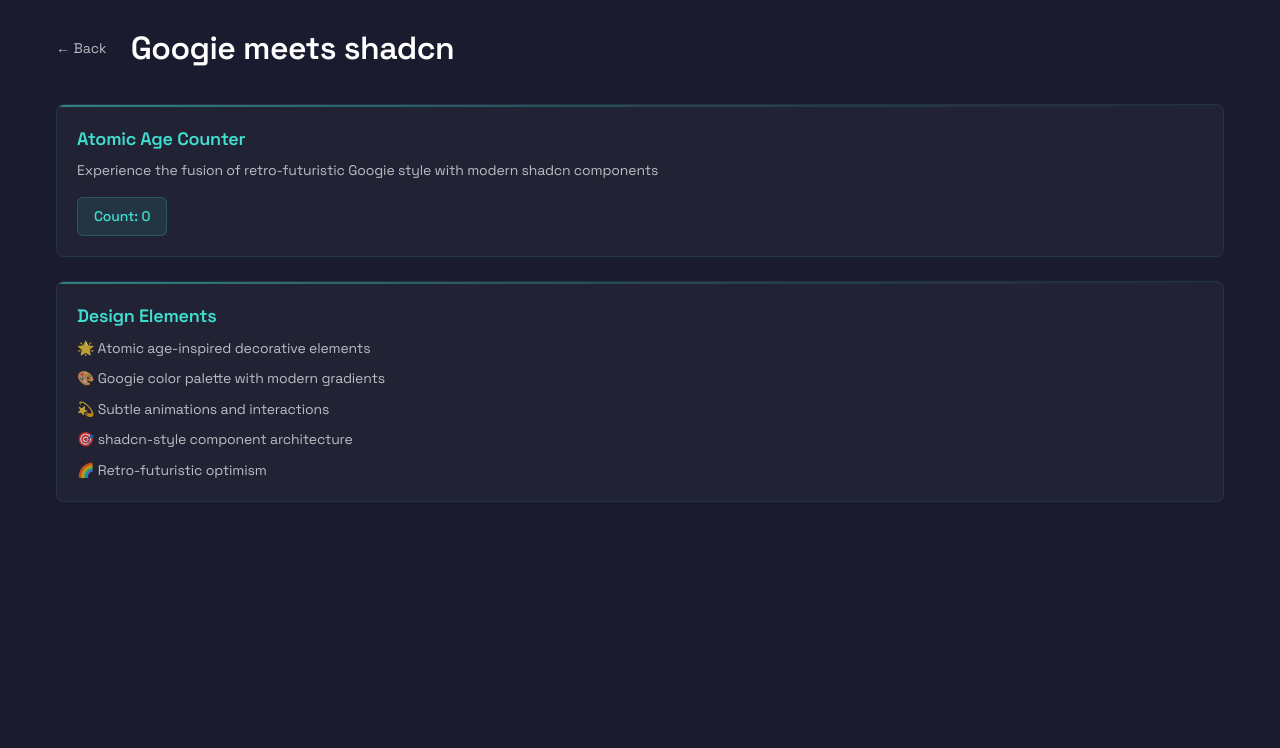
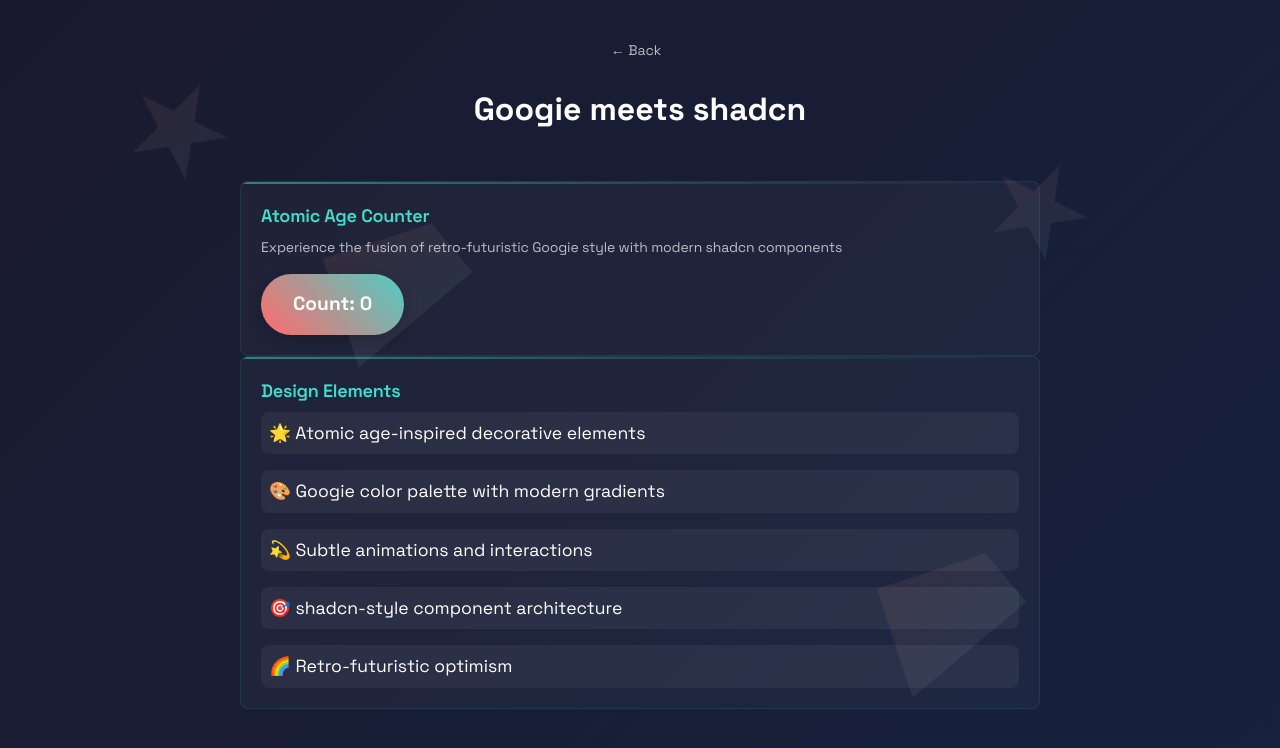
Before and after one commit to MD412/marc-prototype-home, a Next.js app: page /prototypes/Marc-1 in a window 1280 px wide. Shown: the top 748 px of the page. Built offline with nearby package versions, Linux system fonts and the light colour scheme.

Commit message:
Update styles and add new components and lib directories

```diff
--- a/app/prototypes/Marc-1/styles.module.css
+++ b/app/prototypes/Marc-1/styles.module.css
@@ -1,35 +1,152 @@
 /* Module-specific styles */
 .container {
   min-height: 100vh;
-  background: #1A1B2E;
-  padding: 1.5rem;
-  color: white;
+  padding: 2rem;
+  background: linear-gradient(135deg, #1a1a2e 0%, #16213e 100%);
+  color: #fff;
+  position: relative;
+  overflow: hidden;
+  transition: all 0.3s ease;
+}
+
+.retroMode {
+  background: linear-gradient(135deg, #ff6b6b 0%, #4ecdc4 100%);
 }
 
 .header {
+  text-align: center;
+  margin-bottom: 3rem;
+  position: relative;
   display: flex;
+  flex-direction: column;
   align-items: center;
-  margin-bottom: 2rem;
-  max-width: 1200px;
-  margin: 0 auto 2rem;
-  padding: 0 1rem;
-  width: 100%;
   gap: 1rem;
 }
 
-.header h1 {
-  font-size: 2rem;
-  font-weight: 600;
-  color: white;
-  letter-spacing: -0.5px;
+.headerTitle {
+  font-size: 3rem;
+  font-weight: bold;
+  background: linear-gradient(45deg, #ff6b6b, #4ecdc4);
+  -webkit-background-clip: text;
+  background-clip: text;
+  color: transparent;
+  text-shadow: 2px 2px 4px rgba(0, 0, 0, 0.2);
 }
 
 .main {
-  max-width: 1200px;
+  max-width: 800px;
   margin: 0 auto;
-  padding: 0 1rem;
+  position: relative;
+  z-index: 1;
+}
+
+/* Decorative Elements */
+.starburst {
+  position: absolute;
+  width: 100px;
+  height: 100px;
+  background: linear-gradient(45deg, #ff6b6b, #4ecdc4);
+  clip-path: polygon(50% 0%, 61% 35%, 98% 35%, 68% 57%, 79% 91%, 50% 70%, 21% 91%, 32% 57%, 2% 35%, 39% 35%);
+  opacity: 0.1;
+  animation: rotate 20s linear infinite;
+}
+
+.boomerang {
+  position: absolute;
+  width: 150px;
+  height: 150px;
+  background: linear-gradient(-45deg, #4ecdc4, #ff6b6b);
+  clip-path: polygon(0% 30%, 70% 0%, 100% 30%, 30% 100%);
+  opacity: 0.1;
+  animation: float 10s ease-in-out infinite;
+}
+
+/* Tabs Styling */
+.tabs {
+  background: rgba(255, 255, 255, 0.05);
+  padding: 1.5rem;
+  border-radius: 12px;
+  backdrop-filter: blur(10px);
+  border: 1px solid rgba(255, 255, 255, 0.1);
+}
+
+/* Counter Section */
+.counterSection {
+  display: flex;
+  flex-direction: column;
+  align-items: center;
+  gap: 1.5rem;
+}
+
+.button {
+  background: linear-gradient(45deg, #ff6b6b, #4ecdc4);
+  border: none;
+  padding: 1rem 2rem;
+  border-radius: 50px;
+  color: white;
+  font-weight: bold;
+  cursor: pointer;
+  transition: all 0.3s ease;
+  font-size: 1.2rem;
+  box-shadow: 0 4px 15px rgba(0, 0, 0, 0.2);
+}
+
+.button:hover {
+  transform: translateY(-2px);
+  box-shadow: 0 6px 20px rgba(0, 0, 0, 0.25);
+}
+
+.progressWrapper {
+  width: 100%;
+  padding: 1rem;
+  background: rgba(255, 255, 255, 0.05);
+  border-radius: 8px;
+  cursor: pointer;
+}
+
+.featureList {
+  list-style: none;
+  padding: 0;
   display: grid;
-  gap: 1.5rem;
+  gap: 1rem;
+}
+
+.featureList li {
+  display: flex;
+  align-items: center;
+  gap: 0.5rem;
+  font-size: 1.1rem;
+  padding: 0.5rem;
+  background: rgba(255, 255, 255, 0.05);
+  border-radius: 8px;
+  transition: all 0.3s ease;
+}
+
+.featureList li:hover {
+  transform: translateX(10px);
+  background: rgba(255, 255, 255, 0.1);
+}
+
+.themeToggle {
+  margin-top: 1rem;
+}
+
+@keyframes rotate {
+  from {
+    transform: rotate(0deg);
+  }
+  to {
+    transform: rotate(360deg);
+  }
+}
+
+@keyframes float {
+  0%, 100% {
+    transform: translateY(0) rotate(0deg);
+  }
+  50% {
+    transform: translateY(-20px) rotate(5deg);
+  }
 }
 
 .card {
@@ -72,61 +189,6 @@
   letter-spacing: -0.15px;
 }
 
-.button {
-  background: rgba(64, 224, 208, 0.1);
-  border: 1px solid rgba(64, 224, 208, 0.2);
-  padding: 0.5rem 1rem;
-  border-radius: 6px;
-  color: #40E0D0;
-  font-weight: 500;
-  font-size: 0.875rem;
-  cursor: pointer;
-  transition: all 0.15s ease;
-  letter-spacing: -0.15px;
-}
-
-.button:hover {
-  background: rgba(64, 224, 208, 0.15);
-  border-color: rgba(64, 224, 208, 0.3);
-  transform: translateY(-1px);
-}
-
-.button:active {
-  transform: translateY(0);
-}
-
-.featureList {
-  list-style: none;
-  padding: 0;
-  margin: 0;
-  color: rgba(255, 255, 255, 0.7);
-  font-size: 0.875rem;
-  line-height: 1.6;
-  letter-spacing: -0.15px;
-  display: grid;
-  gap: 0.5rem;
-}
-
-.starburst {
-  position: absolute;
-  width: 100px;
-  height: 100px;
-  background: var(--googie-sunshine);
-  clip-path: polygon(50% 0%, 61% 35%, 98% 35%, 68% 57%, 79% 91%, 50% 70%, 21% 91%, 32% 57%, 2% 35%, 39% 35%);
-  opacity: 0.1;
-  z-index: -1;
-}
-
-.boomerang {
-  position: absolute;
-  width: 150px;
-  height: 50px;
-  background: var(--googie-turquoise);
-  clip-path: polygon(0% 0%, 100% 50%, 0% 100%);
-  opacity: 0.1;
-  z-index: -1;
-}
-
 .section {
   margin-top: 2rem;
 }
--- a/app/styles/home.module.css
+++ b/app/styles/home.module.css
@@ -145,7 +145,7 @@
 }
 
 .card:hover {
-  background: rgba(77, 114, 170, 0.2);
+  background: rgba(32, 37, 61, 0.4);
   transform: translateY(-2px) scale(1.02);
   border-color: transparent;
   backdrop-filter: blur(8px);
--- /dev/null
+++ b/lib/utils.ts
@@ -0,0 +1,6 @@
+import { type ClassValue, clsx } from "clsx"
+import { twMerge } from "tailwind-merge"
+
+export function cn(...inputs: ClassValue[]) {
+  return twMerge(clsx(inputs))
+}
--- a/package.json
+++ b/package.json
@@ -10,7 +10,10 @@
   "dependencies": {
     "@radix-ui/react-dialog": "^1.1.11",
     "@radix-ui/react-hover-card": "^1.1.11",
+    "@radix-ui/react-progress": "^1.1.4",
     "@radix-ui/react-slot": "^1.2.0",
+    "@radix-ui/react-tabs": "^1.1.9",
+    "@radix-ui/react-toggle": "^1.1.6",
     "@types/canvas-confetti": "^1.9.0",
     "@types/three": "^0.175.0",
     "canvas-confetti": "^1.9.3",
```
Also changed, not shown: components/ui/card.tsx (added, +79 -0 lines), components/ui/tabs.tsx (added, +53 -0 lines), 1 other file (tests, documents, lock files or other folders).
